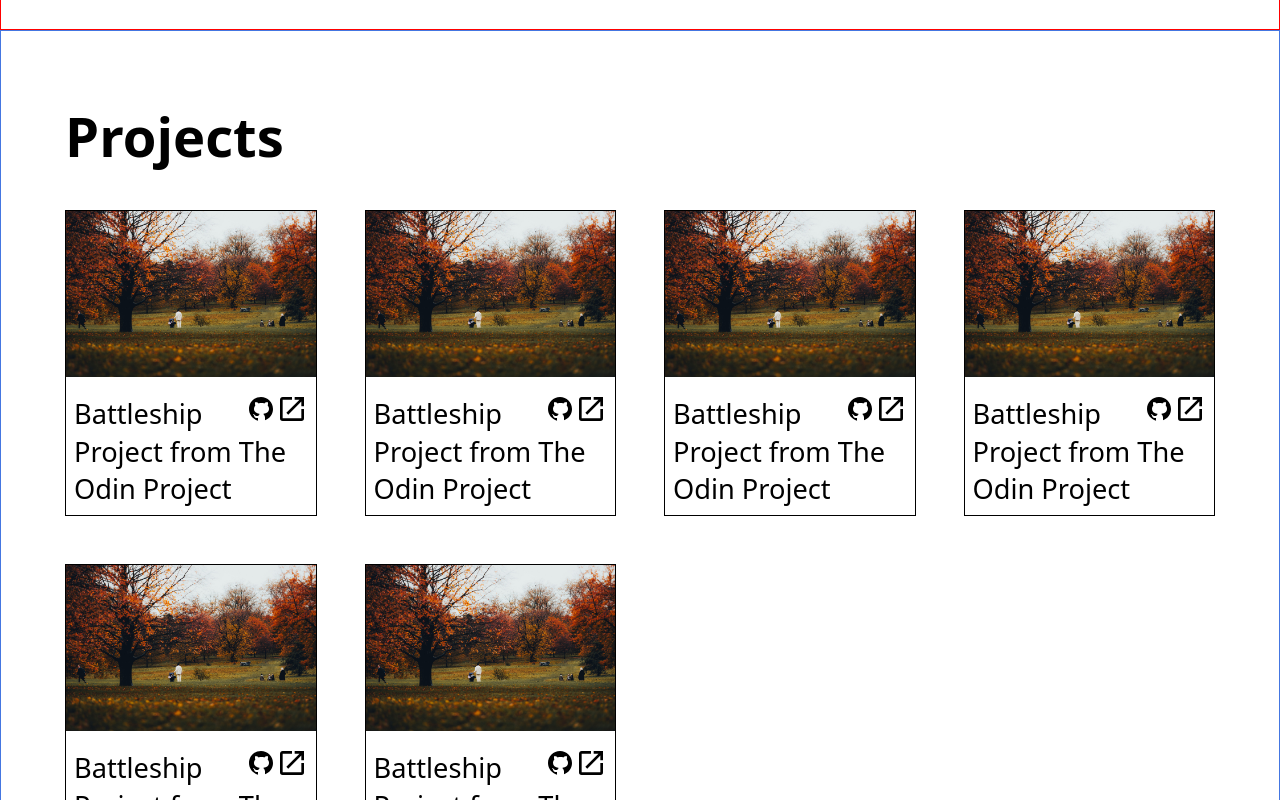
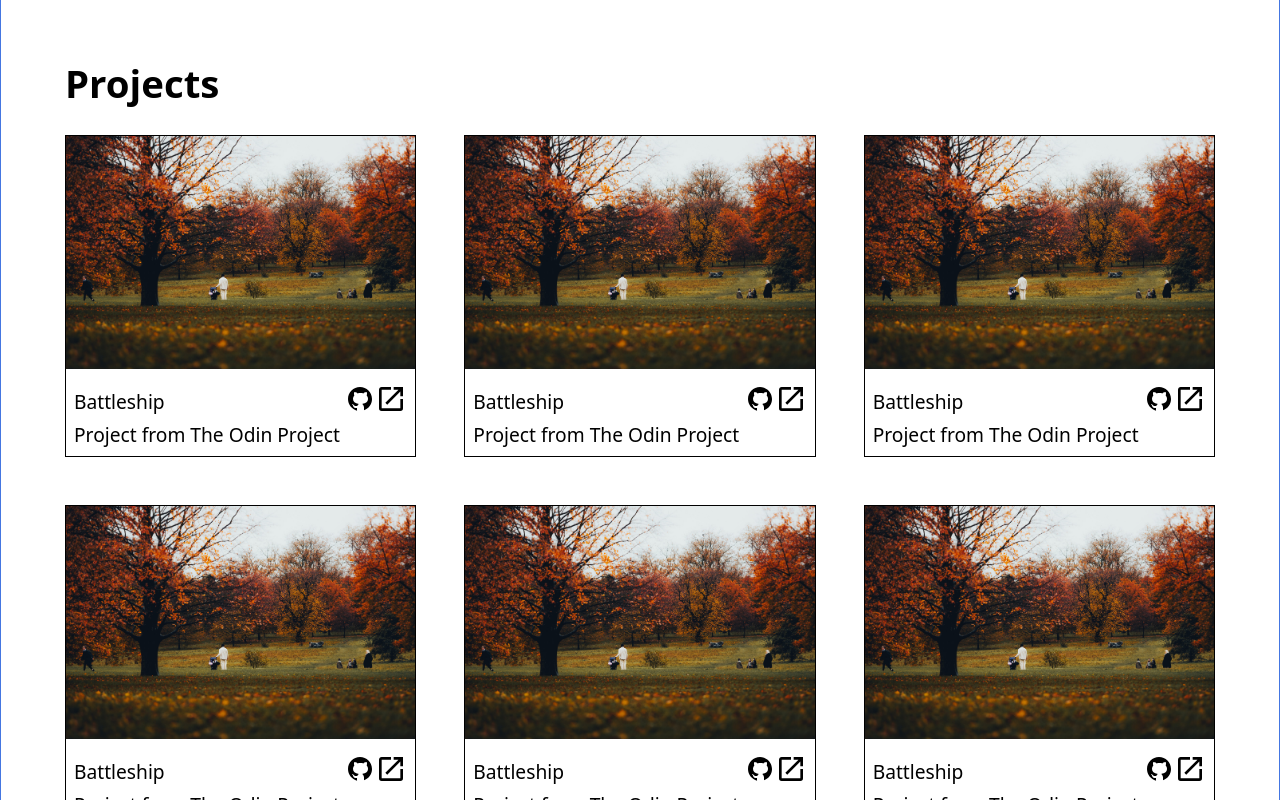
Before and after one commit to JohnMikko27/homepage, a plain HTML site: page index.html in a window 1280 px wide. Shown: the part 400-1200 px from the top of the page. Drawn offline with Linux system fonts and the light colour scheme.

Commit message:
Update layout

```diff
--- a/styles.css
+++ b/styles.css
@@ -52,7 +52,7 @@ main {
 
 #projects-container {
   display: grid;
-  grid-template-columns: repeat(auto-fit, minmax(200px, 1fr));
+  grid-template-columns: repeat(auto-fit, minmax(275px, 1fr));
   justify-items: center;
   gap: 3rem;
 }
@@ -102,9 +102,9 @@ footer {
   margin-bottom: 1rem;
 }
 
-@media (min-width: 1200px) {
+@media (min-width: 1025px) {
   body {
-    font-size: 1.7rem;
+    font-size: 1.2rem;
   }
 }
 
```
